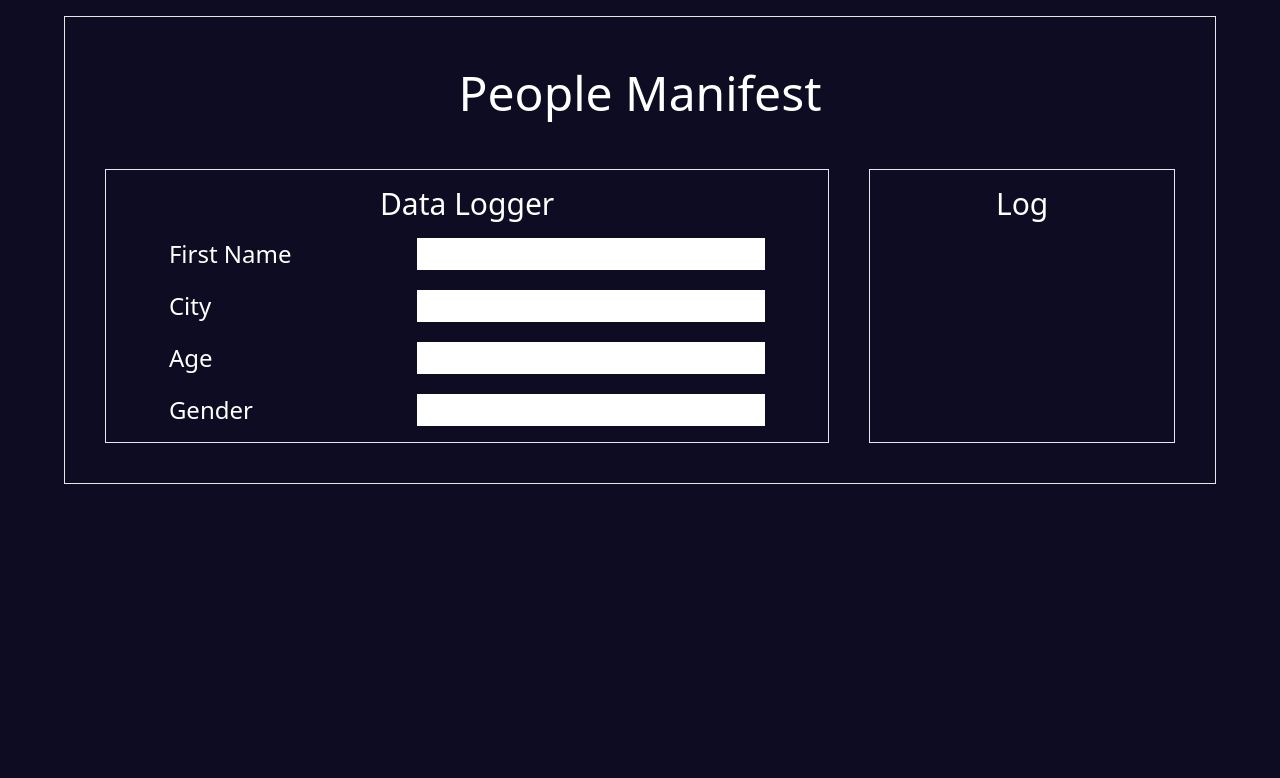
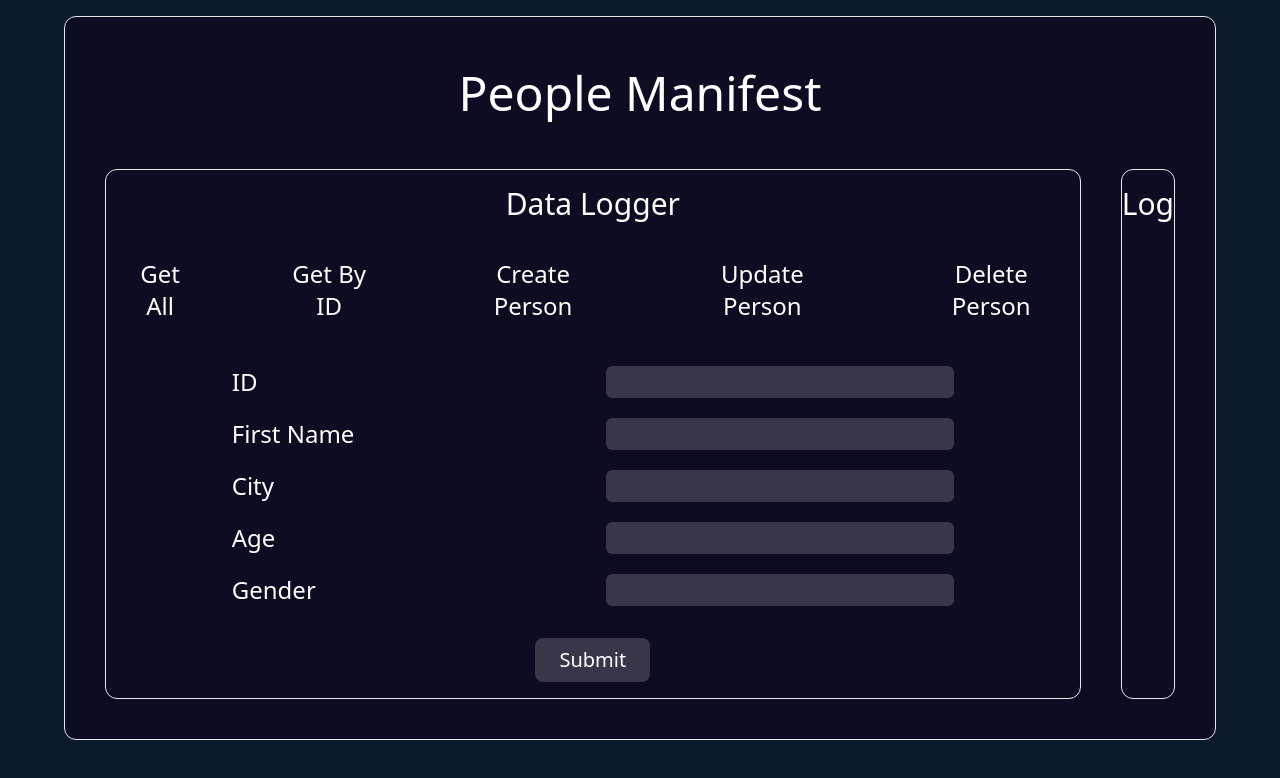
Before and after one commit to YonatanMor/persons_manifest_react_express, a React (Vite) app in the folder client/: page / in a window 1280 px wide. Shown: the top 778 px of the page. Built offline with nearby package versions, Linux system fonts and the light colour scheme.

Commit message:
nav buttons works

```diff
--- a/client/src/App.jsx
+++ b/client/src/App.jsx
@@ -2,63 +2,152 @@ import { useState } from "react";
 import "./App.css";
 
 function App() {
-  const [count, setCount] = useState(0);
+  const [showById, setShowById] = useState(true);
+  const [showCreate, setShowCreate] = useState(true);
+  const [showUpdate, setShowUpdate] = useState(true);
+  const [showErase, setShowErase] = useState(true);
+
+  // const getAll = () => {
+  //   setShowById(false);
+  //   setShowCreate(false);
+  //   setShowUpdate(false);
+  //   setShowErase(false);
+  // };
+
+  const getById = () => {
+    setShowById(true);
+    setShowCreate(false);
+    setShowUpdate(false);
+    setShowErase(false);
+  };
+
+  const createPerson = () => {
+    setShowById(false);
+    setShowCreate(true);
+    setShowUpdate(false);
+    setShowErase(false);
+  };
+
+  const updateById = () => {
+    setShowById(false);
+    setShowCreate(false);
+    setShowUpdate(true);
+    setShowErase(false);
+  };
+  const deleteById = () => {
+    setShowById(false);
+    setShowCreate(false);
+    setShowUpdate(false);
+    setShowErase(true);
+  };
 
   return (
-    <div className="text-white flex flex-col items-center min-h-screen w-full bg-[#0d0c22]">
-      <div className="border w-[90%] p-10 mt-4">
+    <div className="text-white flex flex-col items-center min-h-screen w-full bg-[#0B192C]">
+      <div className="border rounded-xl bg-[#0d0c22] w-[90%] p-10 mt-4">
         <div className="text-center ">
           <h1 className=" text-[3rem]">People Manifest</h1>
         </div>
         <div className="flex flex-grow gap-10 mt-10">
-          <div className="border grow py-4">
+          <div className="border rounded-xl grow py-4">
             <div className="flex flex-col items-center">
               <h2 className="text-3xl mb-4">Data Logger</h2>
             </div>
+            <div className="flex justify-center gap-12 pt-4 pb-10">
+              <button
+                // onClick={getAll}
+                className="text-2xl py-1 px-6 rounded-full hover:bg-[#0B192C]"
+              >
+                Get All
+              </button>
+              <button
+                onClick={getById}
+                className="text-2xl py-1 px-6 rounded-full hover:bg-[#0B192C]"
+              >
+                Get By ID
+              </button>
+              <button
+                onClick={createPerson}
+                className="text-2xl py-1 px-6 rounded-full hover:bg-[#0B192C]"
+              >
+                Create Person
+              </button>
+              <button
+                onClick={updateById}
+                className="text-2xl py-1 px-6 rounded-full  hover:bg-[#0B192C]"
+              >
+                Update Person
+              </button>
+              <button onClick={deleteById} className="text-2xl py-1 px-6 rounded-full hover:bg-[#0B192C]">
+                Delete Person
+              </button>
+            </div>
             <div className="flex justify-around">
               <div className="text-2xl">
-                <form action="" className="flex flex-col gap-5">
+                <div className="flex flex-col gap-5">
+                  {(showById || showUpdate || showErase) && (
+                    <div>
+                      <span>ID</span>
+                    </div>
+                  )}
+                  {(showCreate || showUpdate) && (
                     <div>
                       <span>First Name</span>
-                    {/* <input type="text" /> */}
                     </div>
+                  )}
+                  {(showCreate || showUpdate) && (
                     <div>
                       <span>City</span>
-                    {/* <input type="text" /> */}
                     </div>
+                  )}
+                  {(showCreate || showUpdate) && (
                     <div>
                       <span>Age</span>
-                    {/* <input type="text" /> */}
                     </div>
+                  )}
+                  {(showCreate || showUpdate) && (
                     <div>
                       <span>Gender</span>
-                    {/* <input type="text" /> */}
                     </div>
-                </form>
+                  )}
+                </div>
               </div>
               <div className="text-2xl">
                 <form action="" className="flex flex-col gap-5">
+                  {(showById || showUpdate || showErase) && (
                     <div>
-                    {/* <span>First Name</span> */}
-                    <input type="text" />
+                      <input className="bg-[#3a364a] rounded-md" type="text" />
                     </div>
+                  )}
+                  {(showCreate || showUpdate) && (
                     <div>
-                    {/* <span>City</span> */}
-                    <input type="text" />
+                      <input className="bg-[#3a364a] rounded-md" type="text" />
                     </div>
+                  )}
+                  {(showCreate || showUpdate) && (
                     <div>
-                    {/* <span>Age</span> */}
-                    <input type="text" />
+                      <input className="bg-[#3a364a] rounded-md" type="text" />
                     </div>
+                  )}
+                  {(showCreate || showUpdate) && (
                     <div>
-                    {/* <span>Gender</span> */}
-                    <input type="text" />
+                      <input className="bg-[#3a364a] rounded-md" type="text" />
                     </div>
+                  )}
+                  {(showCreate || showUpdate) && (
+                    <div>
+                      <input className="bg-[#3a364a] rounded-md" type="text" />
+                    </div>
+                  )}
                 </form>
               </div>
             </div>
+            <div className="mt-8 flex justify-center">
+              <button className="bg-[#3a364a] px-6 text-xl rounded-lg py-2">
+                Submit
+              </button>
             </div>
-          <div className="border grow py-4">
+          </div>
+          <div className="border rounded-xl grow py-4">
             <div className="flex flex-col items-center">
               <h2 className="text-3xl">Log</h2>
             </div>
```
Lines whose indentation alone changed are shown as unchanged.
